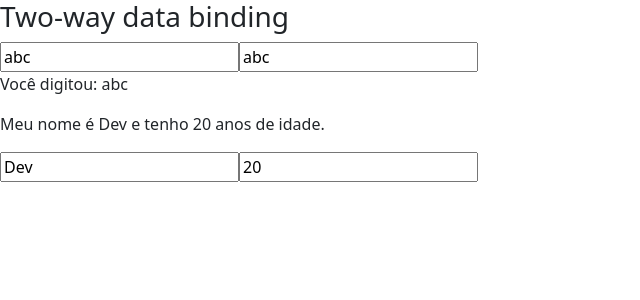
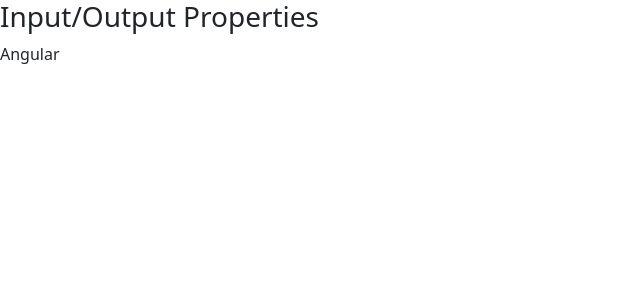
Before and after one commit to Joao-Augusto-Oliveira/cursoangular1, an Angular app: page / in a window 1280 px wide. Shown: the top 300 px of the page, without its empty margins (0-640 px from the left). Built offline with nearby package versions, Linux system fonts and the light colour scheme.

Commit message:
aula 13: Input properties

```diff
--- a/src/app/app.module.ts
+++ b/src/app/app.module.ts
@@ -5,9 +5,10 @@
 import { AppComponent } from './app.component';
 import { CursosModule } from './cursos/cursos.module';
 import { DataBindingComponent } from './data-binding/data-binding.component';
+import { InputPropertyComponent } from './input-property/input-property.component';
 
 @NgModule({
-  declarations: [AppComponent, DataBindingComponent],
+  declarations: [AppComponent, DataBindingComponent, InputPropertyComponent],
   imports: [BrowserModule, AppRoutingModule, CursosModule, FormsModule],
   providers: [],
   bootstrap: [AppComponent],
--- a/src/app/data-binding/data-binding.component.html
+++ b/src/app/data-binding/data-binding.component.html
@@ -1,4 +1,4 @@
-<section>
+<!-- <section> -->
   <!-- <article>
     <h3>Interpolation / Interpolação</h3>
     <p>String renderizada com interpolação: {{ url }}</p>
@@ -64,6 +64,8 @@
 
   </article> -->
 
+<!-- </section> -->
+
   <!-- <section class="event-binding">
     <article>
       <h3>Event binding</h3>
@@ -96,7 +98,7 @@
     </article>
   </section> -->
 
-  <section class="two-way-binding">
+  <!-- <section class="two-way-binding">
     <article>
       <h3>Two-way data binding</h3>
       <div>
@@ -120,6 +122,12 @@
 
       </div>
     </article>
+  </section> -->
+
+  <section class="input-output-properties">
+    <article>
+      <h3>Input/Output Properties</h3>
+
+      <app-curso [nome]="nomeDoCurso"></app-curso>
+    </article>
   </section>
-
-</section>
--- a/src/app/data-binding/data-binding.component.ts
+++ b/src/app/data-binding/data-binding.component.ts
@@ -28,6 +28,8 @@
     idade: 20,
   };
 
+  nomeDoCurso: string = 'Angular';
+
   getValor() {
     return 1;
   }
--- /dev/null
+++ b/src/app/input-property/input-property.component.html
@@ -0,0 +1 @@
+<p>{{ nome }}</p>
--- /dev/null
+++ b/src/app/input-property/input-property.component.ts
@@ -0,0 +1,14 @@
+import { Component, Input, OnInit } from '@angular/core';
+
+@Component({
+  selector: 'app-curso',
+  templateUrl: './input-property.component.html',
+  styleUrls: ['./input-property.component.css'],
+})
+export class InputPropertyComponent implements OnInit {
+  @Input() nome: string = '';
+
+  constructor() {}
+
+  ngOnInit(): void {}
+}
```
Also changed, not shown: src/app/input-property/input-property.component.css (added), 1 other file (tests, documents, lock files or other folders).
